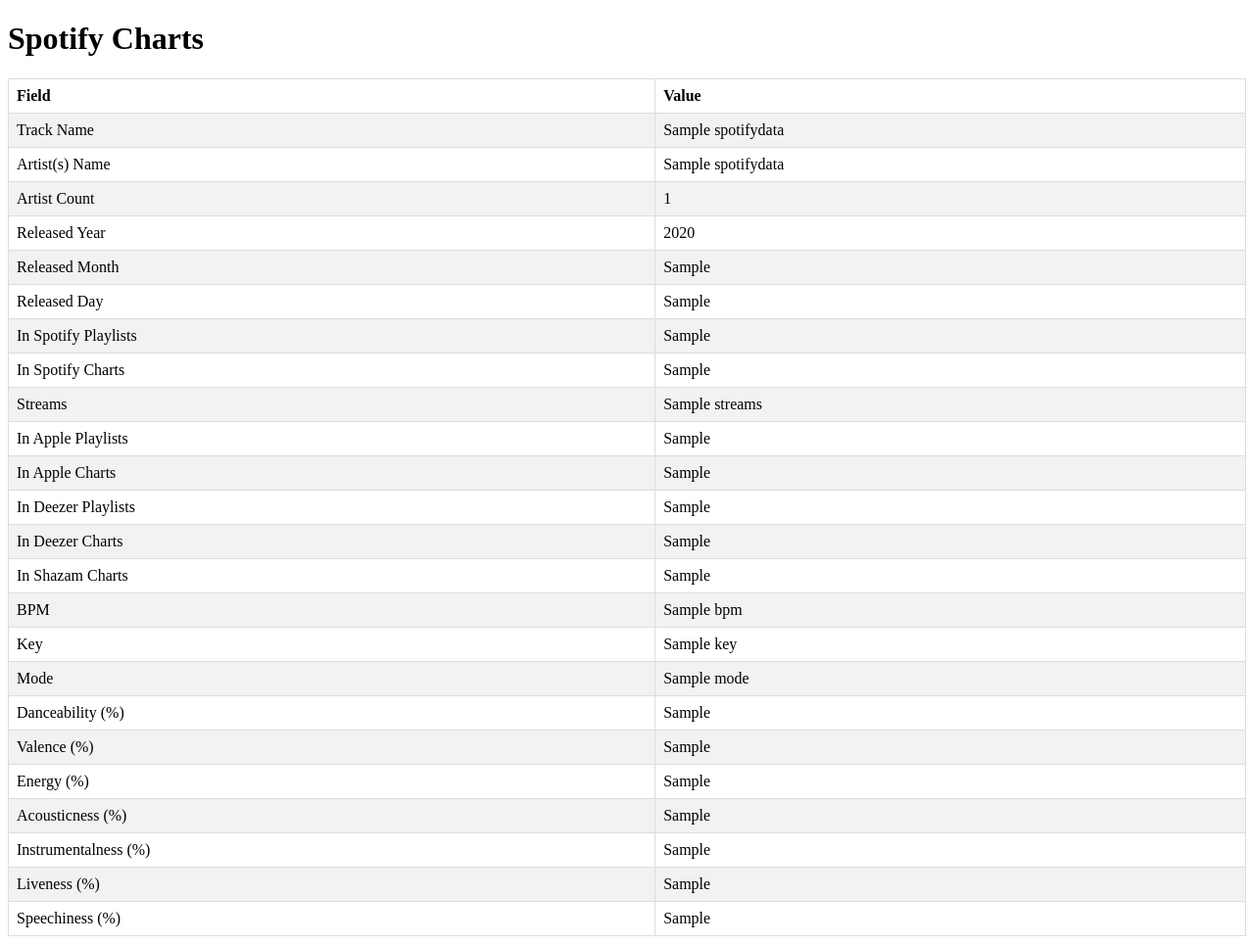
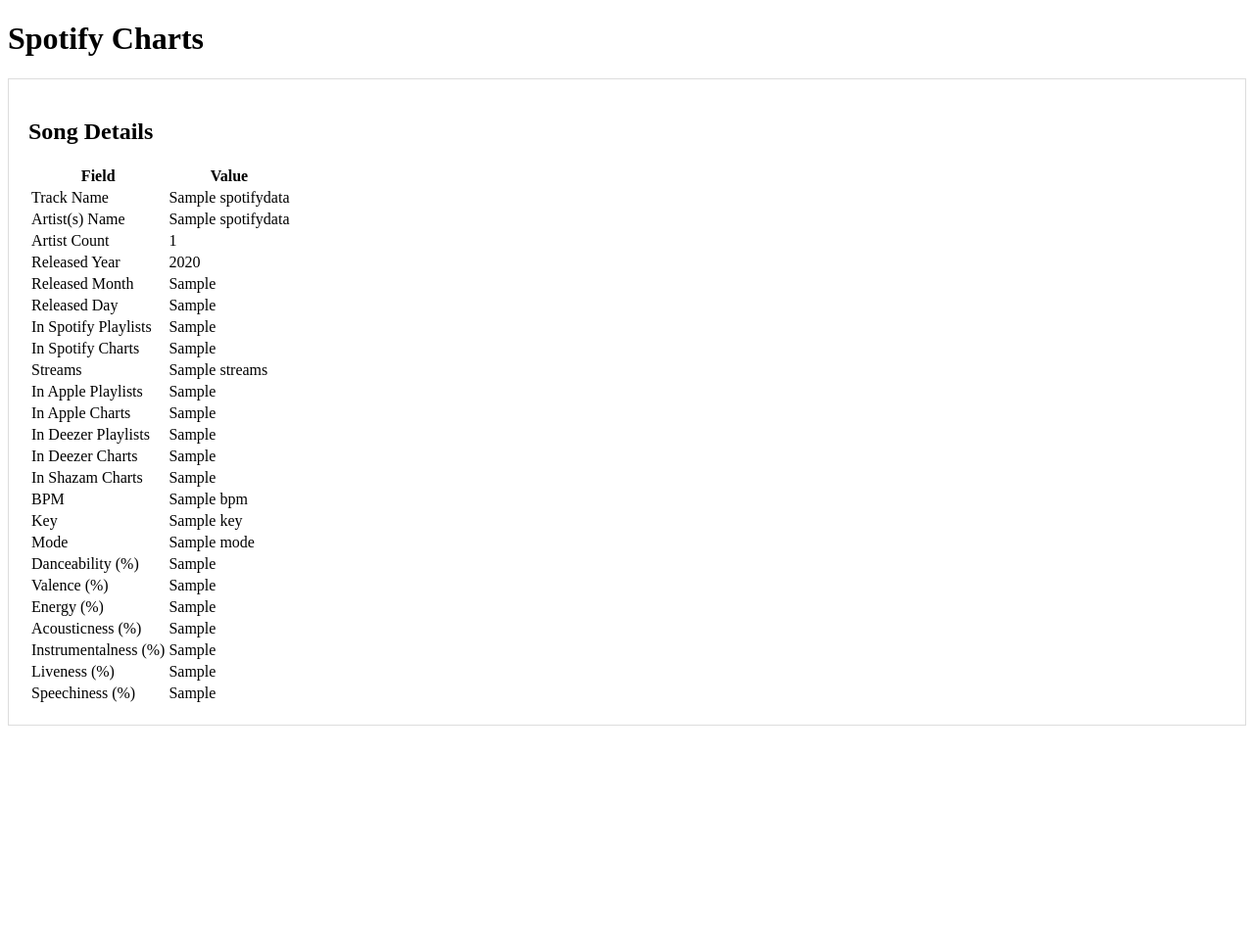
Before and after one commit to tothienbao6a0/CodingChallenge-Bulletin, a Flask app: page / in a window 1280 px wide. Shown: the whole page at 98% size. After the commit the page ends 741 px from the top, so only its background shows below. Run offline with Flask 3, Linux system fonts and the light colour scheme; a database or web service that is not in the repository returns one stand-in record (values such as "Sample title").

Commit message:
Update index.html

```diff
--- a/templates/index.html
+++ b/templates/index.html
@@ -5,30 +5,23 @@
     <meta name="viewport" content="width=device-width, initial-scale=1.0">
     <title>SpotifyCharts</title>
     <style>
-        table {
-            border-collapse: collapse;
-            width: 100%;
-        }
-
-        th, td {
+        .song-block {
             border: 1px solid #dddddd;
-            text-align: left;
-            padding: 8px;
-        }
-
-        tr:nth-child(even) {
-            background-color: #f2f2f2;
+            margin-bottom: 20px;
+            padding: 20px;
         }
     </style>
 </head>
 <body>
     <h1>Spotify Charts</h1>
+    {% for document in data %}
+    <div class="song-block">
+        <h2>Song Details</h2>
         <table>
             <tr>
                 <th>Field</th>
                 <th>Value</th>
             </tr>
-        {% for document in data %}
             <tr>
                 <td>Track Name</td>
                 <td>{{ document['track_name'] }}</td>
@@ -125,7 +118,8 @@
                 <td>Speechiness (%)</td>
                 <td>{{ document['speechiness_%'] }}</td>
             </tr>
+        </table>
+    </div>
     {% endfor %}
-    </table>
 </body>
 </html>
```
Lines whose indentation alone changed are shown as unchanged.
